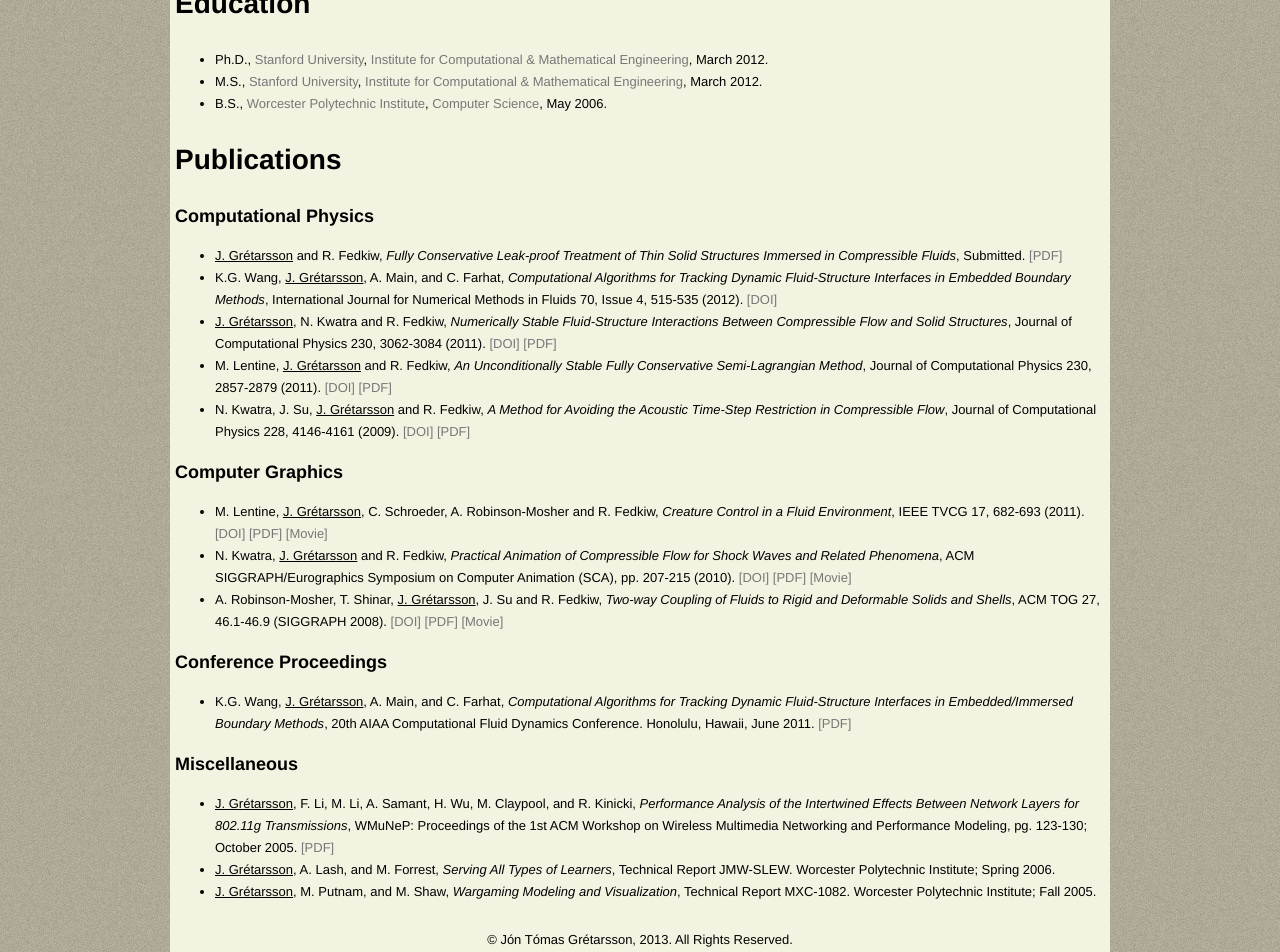
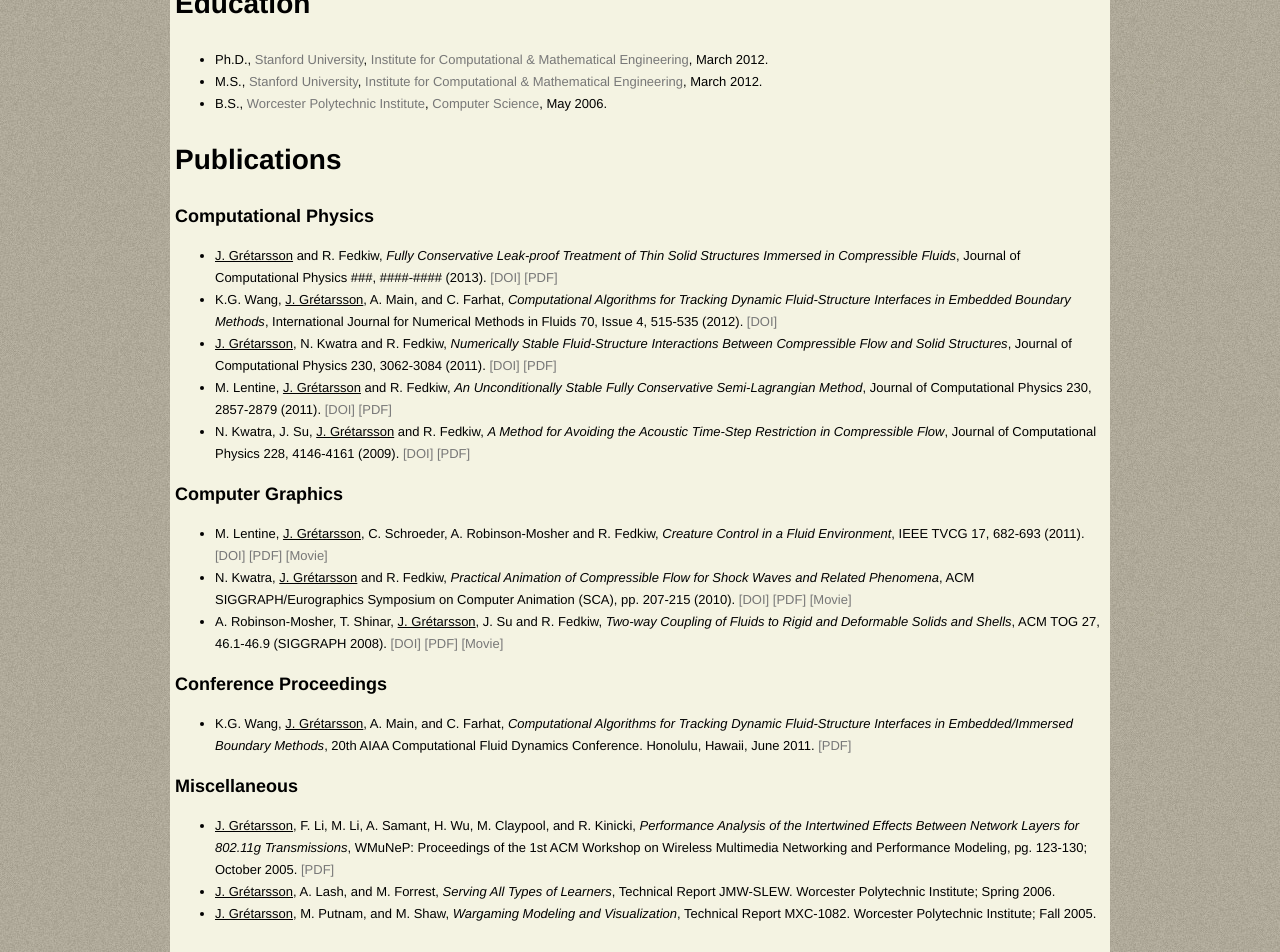
Before and after one commit to jontg/jontg.github.com, a Jekyll site: the page built from about.html, in a window 1280 px wide. Shown: the part 448-1400 px from the top of the page. Built offline with Jekyll 4.4.1, drawn with Linux system fonts in a browser that asks for light colours.

Commit message:
We have a DOI!

```diff
--- a/about.html
+++ b/about.html
@@ -17,7 +17,8 @@ layout: about
   <ul>
     <li>
       <u>J. Gr&eacute;tarsson</u> and R. Fedkiw,
-      <em>Fully Conservative Leak-proof Treatment of Thin Solid Structures Immersed in Compressible Fluids</em>, Submitted.
+      <em>Fully Conservative Leak-proof Treatment of Thin Solid Structures Immersed in Compressible Fluids</em>, Journal of Computational Physics ###, ####-#### (2013).
+      <a href="http://dx.doi.org/10.1016/j.jcp.2013.02.017">[DOI]</a>
       <a href="papers/stanford2012-01.pdf">[PDF]</a>
     </li>
     <li>
```
